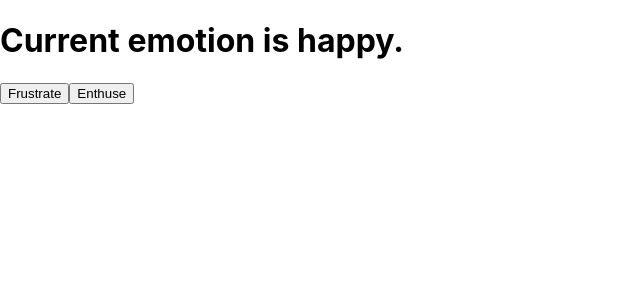
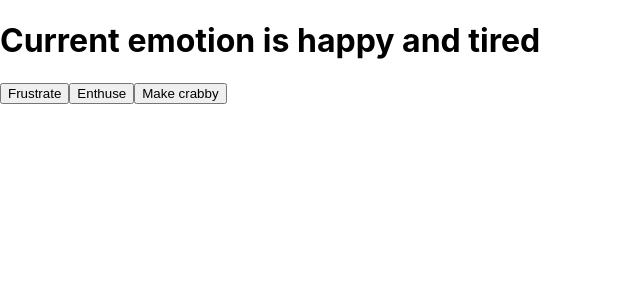
Before and after one commit to evanwilliamsC137/React, a React (Create React App) app: page / in a window 1280 px wide. Shown: the top 300 px of the page, without its empty margins (0-640 px from the left). Built offline with nearby package versions, Linux system fonts and the light colour scheme.

Commit message:
using useEffect

```diff
--- a/src/App.js
+++ b/src/App.js
@@ -1,4 +1,4 @@
-import React, {useState} from "react";
+import React, {useState, useEffect} from "react";
 import './App.css';
 
 
@@ -6,11 +6,22 @@
 
 function App(props) {
     const [emotion, setEmotion] = useState("happy");
+    const [secondary, setSecondary] = useState("tired");
+
+    useEffect(() => {
+        console.log(`It's ${emotion} around here!`);
+    }, [emotion]);
+
+    useEffect(() => {
+        console.log(`It's ${secondary} around here!`);
+    },[secondary])
+
     return(
         <>
-            <h1>Current emotion is {emotion}.</h1>
+            <h1>Current emotion is {emotion} and {secondary}</h1>
             <button onClick={() => setEmotion("Frustrated")}>Frustrate</button>
             <button onClick={() => setEmotion("Enthusiastic")}>Enthuse</button>
+            <button onClick={() => setSecondary("Crabby")}>Make crabby</button>
         </>
         );
 
```
